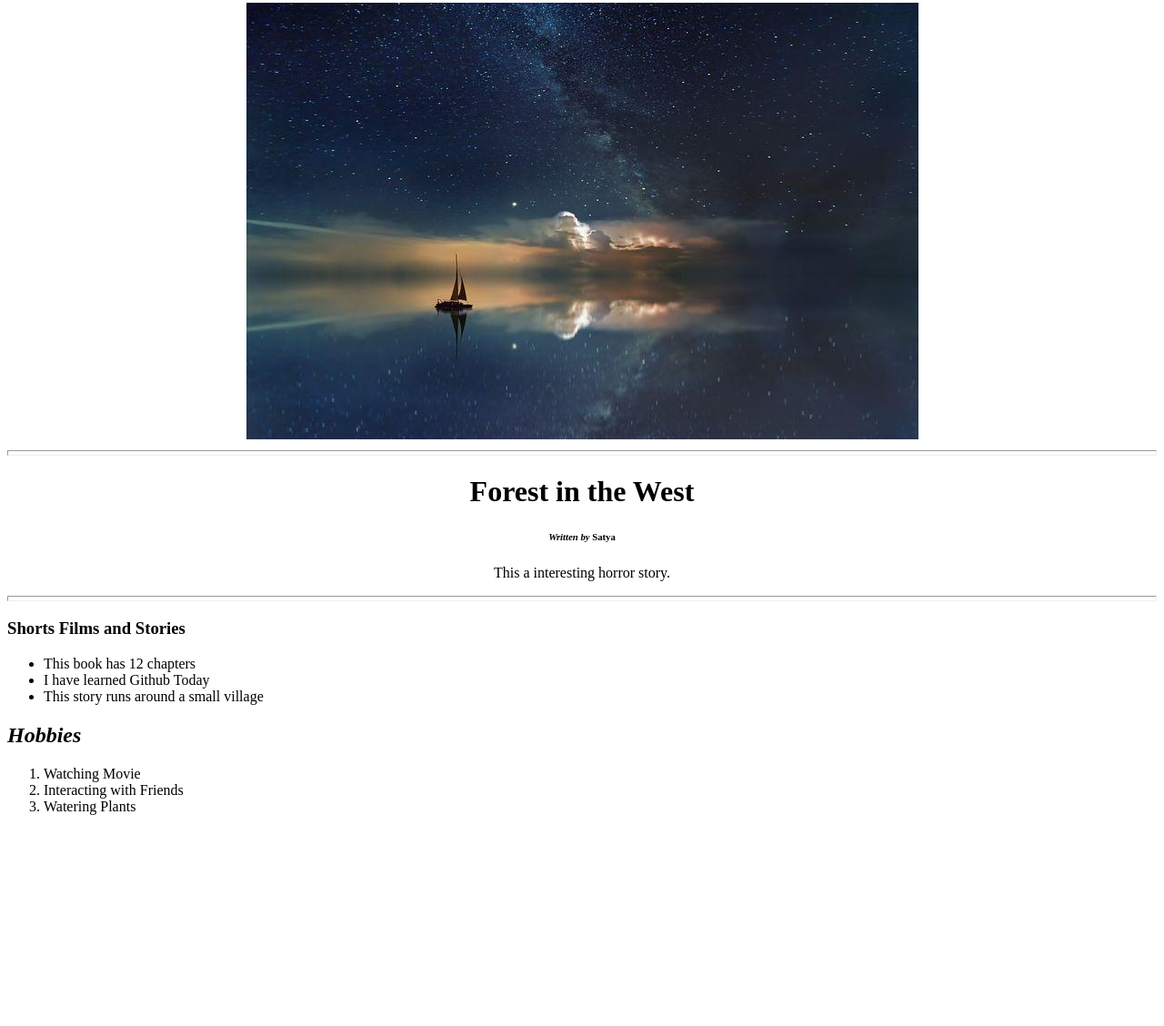
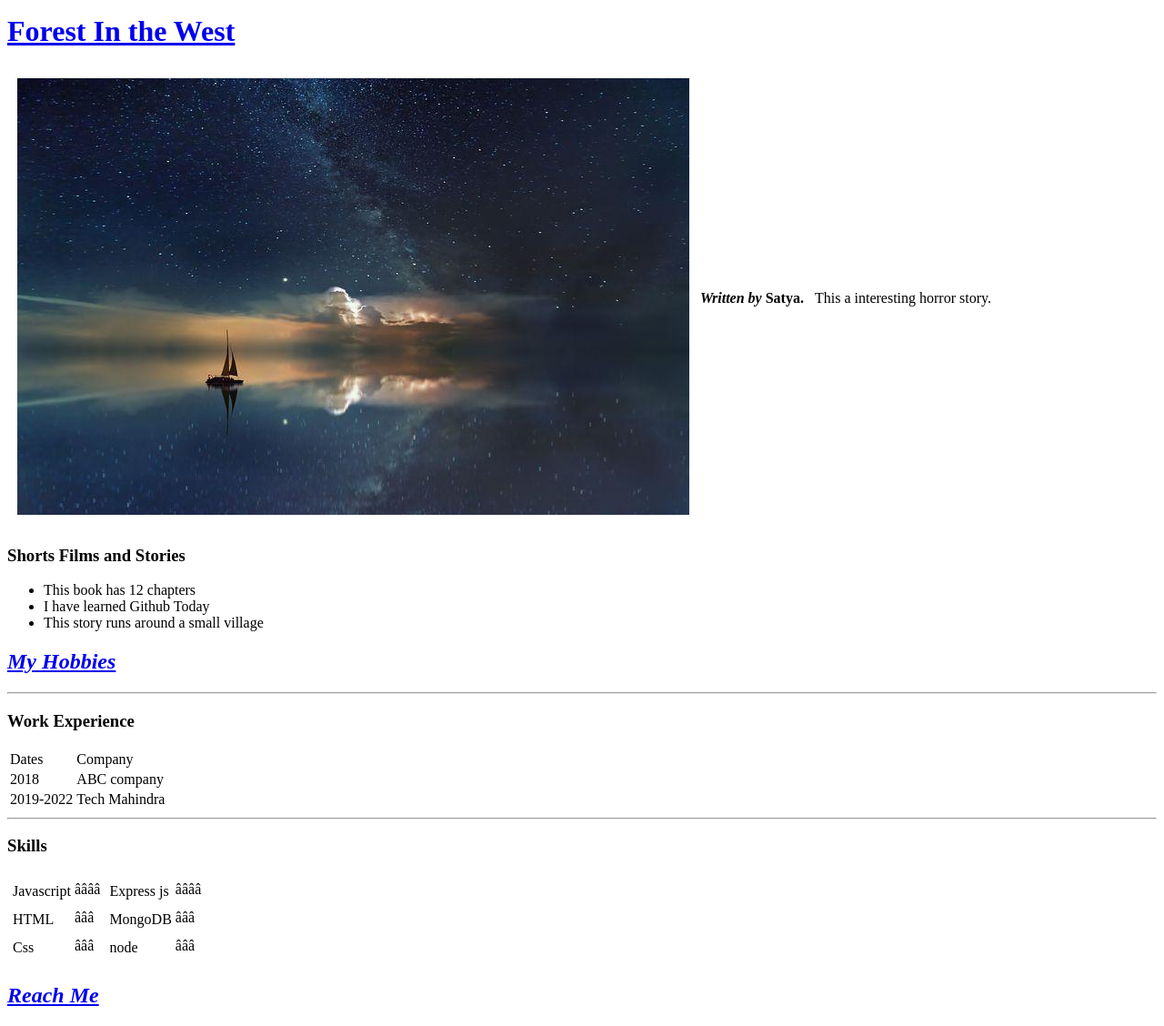
Before and after one commit to JayaVenkat22/Web-Development, a plain HTML site: page index.html in a window 1280 px wide. Shown: the part 5-1133 px from the top of the page at 91% size. Before the commit the page ends 917 px from the top, so only its background shows below. Drawn offline with Linux system fonts and the light colour scheme; files whose address does not match are found by name.

Commit message:
added email, hobbies and forms

```diff
--- a/index.html
+++ b/index.html
@@ -5,28 +5,83 @@
     <meta http-equiv="X-UA-Compatible" content="IE=edge">
     <meta name="viewport" content="width=device-width, initial-scale=1.0">
     <title>Book </title>
-    <center>
-        <img src ="E:\Jaya\Web-Development/ocean-3605547__480.jpg">
 
+        <table cellspacing = "10">
+            <tr>
+                <td>
+        <img src ="E:\Jaya\Web-Development/ocean-3605547__480.jpg"></td>
+    <h1><a href = "https://www.amazon.in/Forest-West-Satya-Medavarapu/dp/1948146185/ref=sr_1_2?crid=1GA0TXOMZPRCO&keywords=forest+in+the+west&qid=1656932715&s=books&sprefix=forest+in+the+%2Cstripbooks%2C226&sr=1-2">Forest In the West</a></h1>
+    <td><h4><em> Written by</em> <strong> Satya.</strong> </h4></td>
+    <td><p> This a interesting horror story. </p></td>
+            </tr>
+        </table>
 
-    <hr size="6">
-    <h1>Forest in the West </h1>
-    <h6><em> Written by</em> <strong> Satya </strong>  </h6>
-    <p> This a interesting horror story. </p>
-    <hr size="6">
-    </center>
     <h3> Shorts Films and Stories</h3>
     <ul>
         <li> This book has 12 chapters </li>
         <li> I have learned Github Today </li>
         <li> This story runs around  a small village </li>
     </ul>
-    <h2><em> Hobbies </em></h2>
-    <ol>
-        <li> Watching Movie</li>
-        <li> Interacting with Friends</li>
-        <li> Watering Plants</li>
-    </ol>
+    <h2><em> <a href="hobbies.html"> My Hobbies </a></em> </em></h2>
+    <hr>
+    <h3> Work Experience</h3>
+    <table>
+          <tr>
+            <td> Dates </td>
+            <td> Company</td>
+        </tr>
+        <tr>
+           <td>2018</td>
+           <td> ABC company</td>
+        </tr>
+        <tr>
+            <td> 2019-2022</td>
+            <td> Tech Mahindra </td>
+
+        </tr>
+       </table>
+       <hr>
+       <h3> Skills</h3>
+       <table>
+        <tr>
+         <td>
+            <table>
+                 <tr>
+                    <td> Javascript</td>
+                    <td> ⭐⭐⭐⭐</td>
+                    </tr>
+                    <tr>
+                    <td> HTML</td>
+                    <td> ⭐⭐⭐</td>
+                    </tr>
+                    <tr>
+                    <td> Css</td>
+                    <td> ⭐⭐⭐</td>
+                    </tr>
+                  </table>
+
+         </td>
+         <td>
+            <table>
+                <tr>
+                   <td> Express js</td>
+                   <td> ⭐⭐⭐⭐</td>
+                   </tr>
+                   <tr>
+                   <td> MongoDB</td>
+                   <td> ⭐⭐⭐</td>
+                   </tr>
+                   <tr>
+                   <td> node </td>
+                   <td> ⭐⭐⭐</td>
+                   </tr>
+                 </table>
+            </td>
+
+        </tr>
+       </table>
+       <h2><em> <a href="Email me.html"> Reach Me </a></em> </em></h2>
+
 </head>
 <body>
 </body>
```
Also changed, not shown: Email me.html (added, +25 -0 lines), hobbies.html (added, +18 -0 lines), 2 other files.
